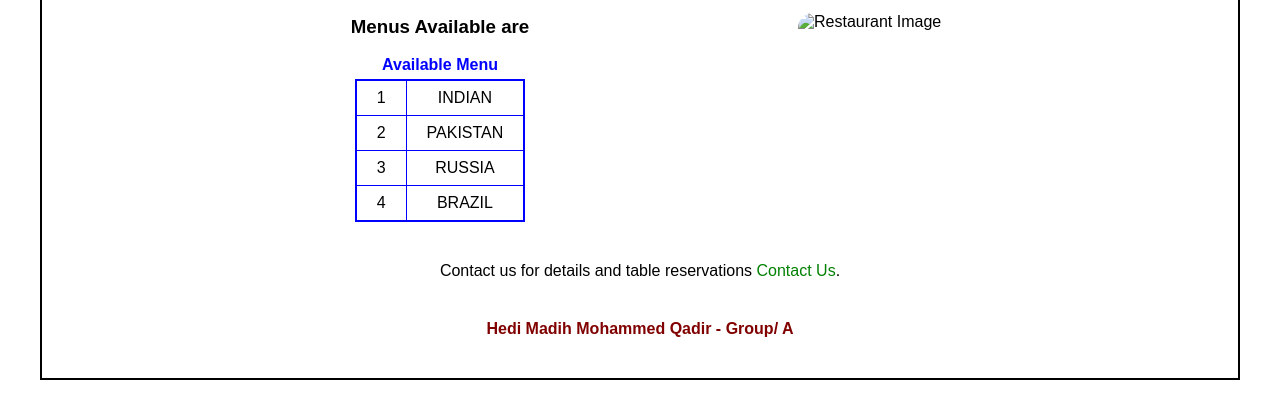
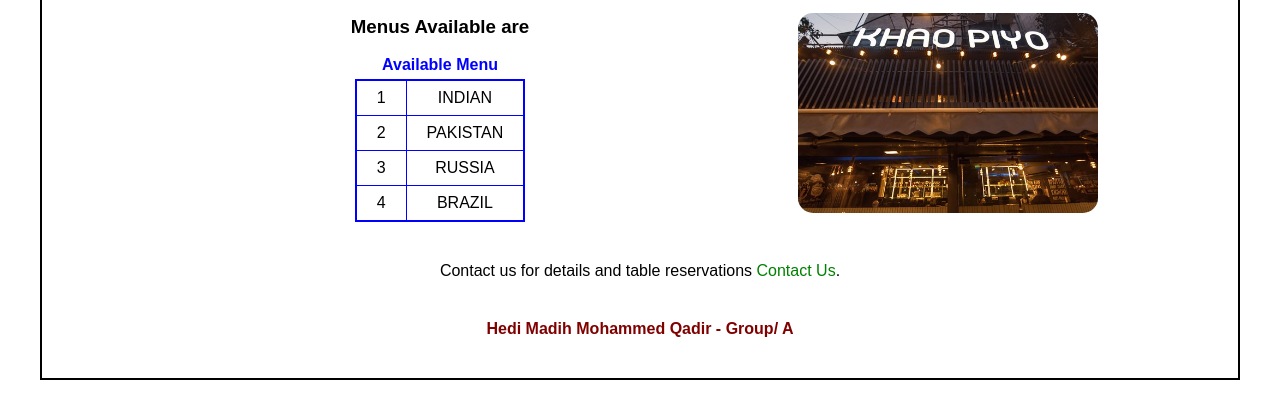
Before and after one commit to Hedi017-c/KHAO--PIYO-RESTAURANT, a plain HTML site: page index.html in a window 1280 px wide. Shown: the part 237-656 px from the top of the page. Drawn offline with Linux system fonts and the light colour scheme.

Commit message:
Update index.html

```diff
--- a/index.html
+++ b/index.html
@@ -97,7 +97,7 @@
     <li><a href="four.html">Tours</a></li>
   </ul>
 
-  <img src="./image/getlstd-property-photo.jpg" alt="Restaurant Image">
+  <img src="getlstd-property-photo.jpg" alt="Restaurant Image">
 
   <h3 style="text-align:center;">Menus Available are</h3>
 
```
